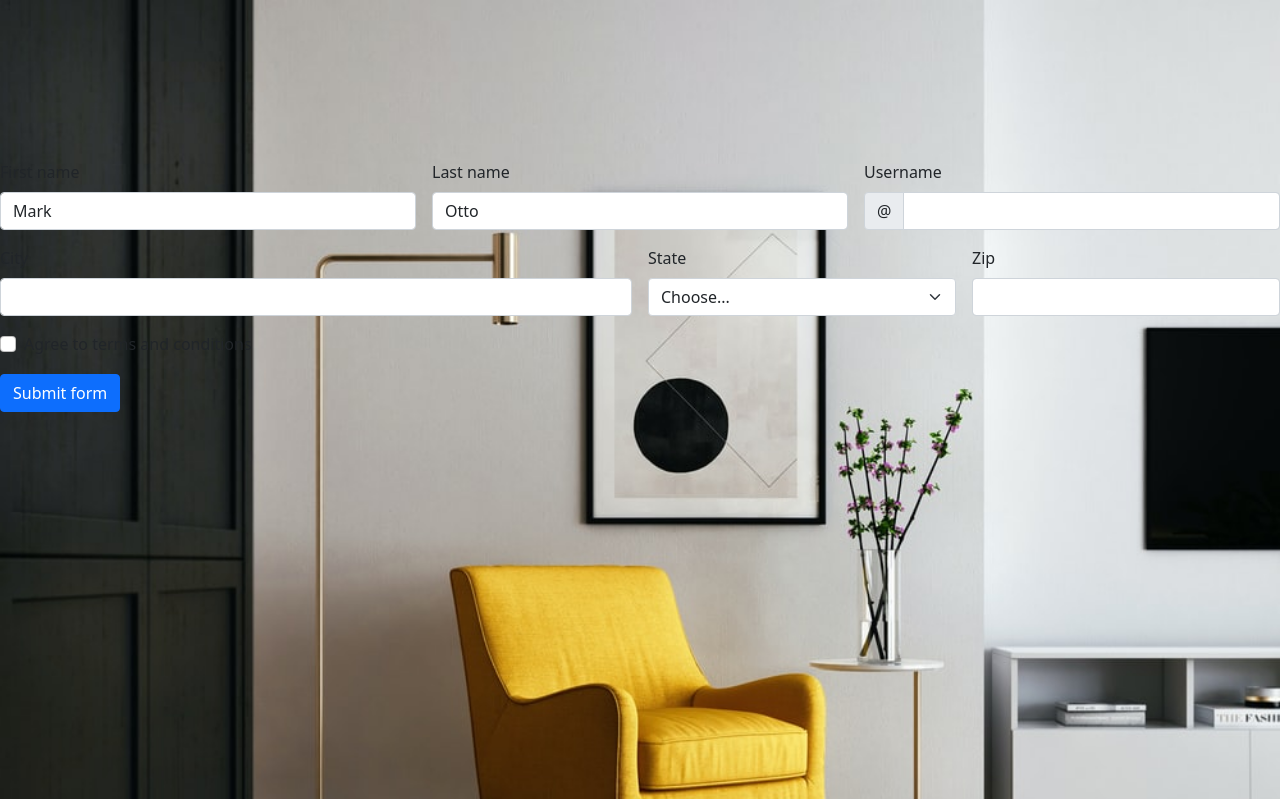
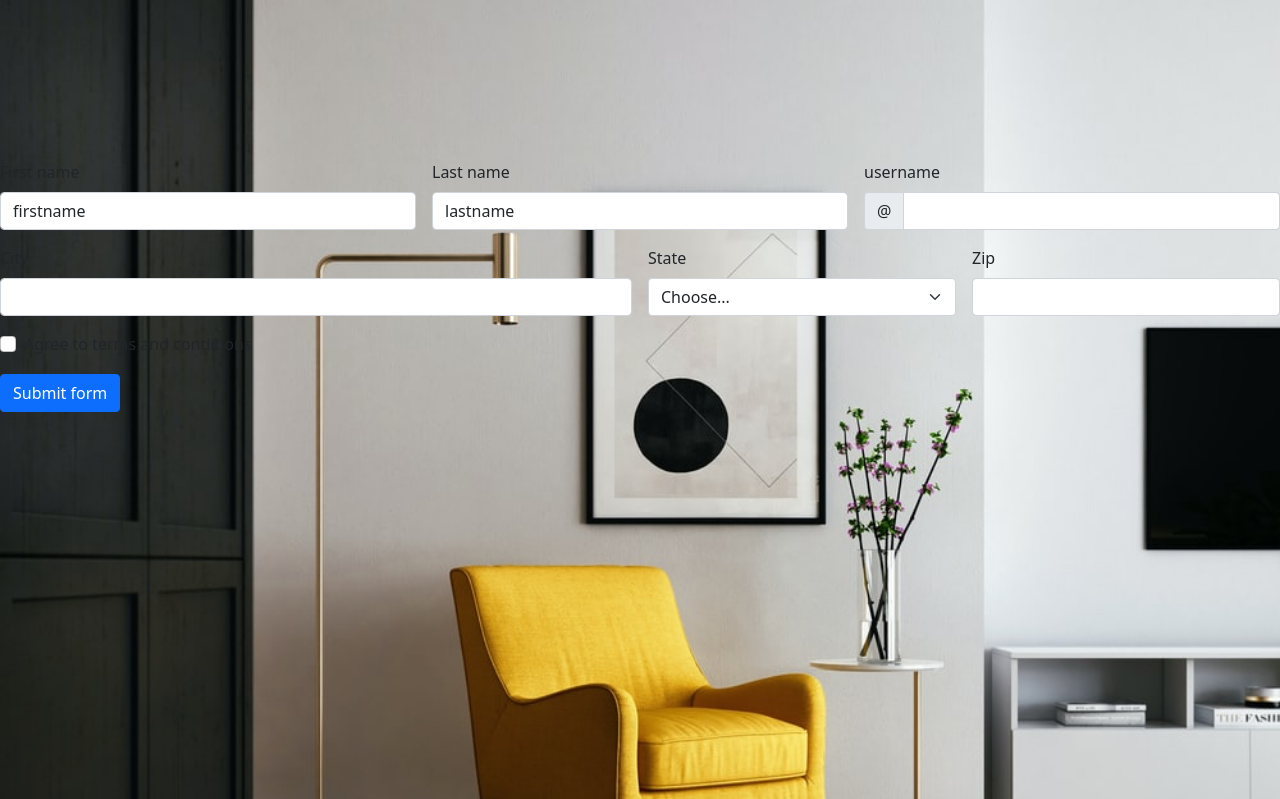
Before and after one commit to Kingsly62/Pitches-Application, a Flask app: page /contact in a window 1280 px wide. Shown: the top 799 px of the page. Run offline with Flask 2, Linux system fonts and the light colour scheme; some libraries are stand-ins or nearby versions.

Commit message:
add new changes in the contact page

```diff
--- a/templates/contact.html
+++ b/templates/contact.html
@@ -24,7 +24,7 @@
           type="text"
           class="form-control"
           id="validationCustom01"
-          value="Mark"
+          value="firstname"
           required
         />
         <div class="valid-feedback">Looks good!</div>
@@ -36,14 +36,14 @@
           type="text"
           class="form-control"
           id="validationCustom02"
-          value="Otto"
+          value="lastname"
           required
         />
         <div class="valid-feedback">Looks good!</div>
       </div>
       <div class="col-md-4">
         <label for="validationCustomUsername" class="form-label"
-          >Username</label
+          >username</label
         >
         <div class="input-group has-validation">
           <span class="input-group-text" id="inputGroupPrepend">@</span>
```
